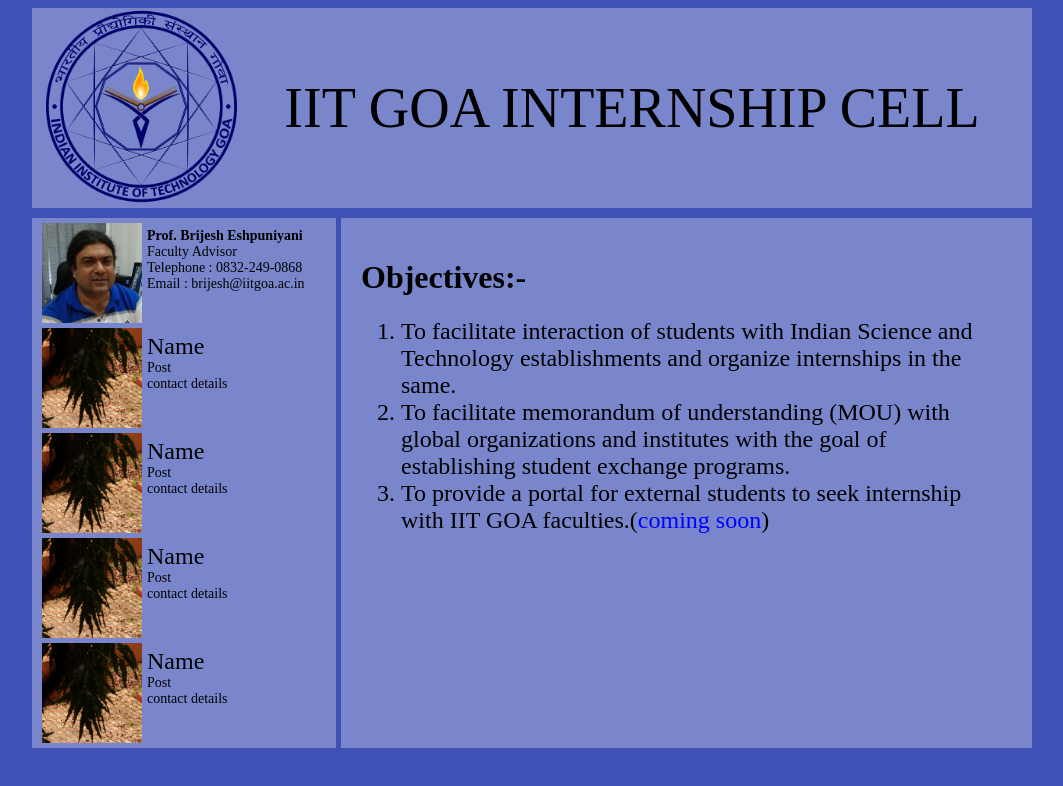
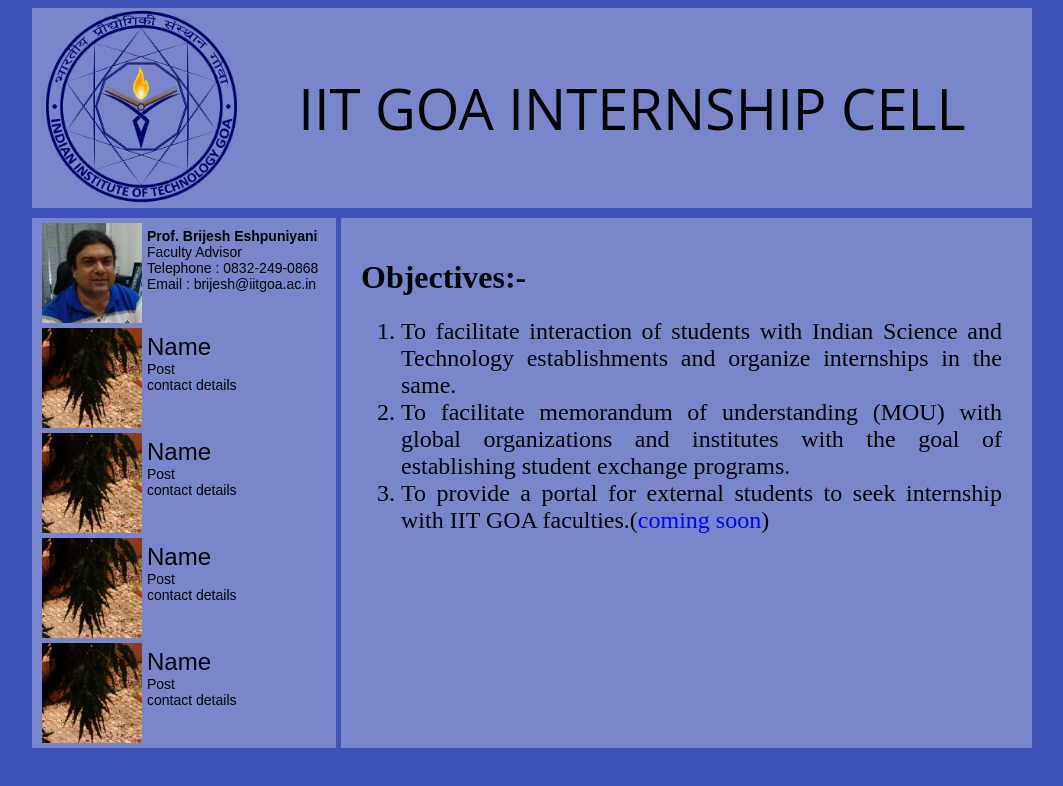
Before and after one commit to shivamiitgoa/shivamiitgoa.github.io, a plain HTML site: page 1.html in a window 1280 px wide. Shown: the whole page, without its empty margins (108-1171 px from the left). Drawn offline with Linux system fonts and the light colour scheme.

Commit message:
Update style1.css

```diff
--- a/style1.css
+++ b/style1.css
@@ -34,6 +34,7 @@
 	font-size: 350%;
 	vertical-align: middle;
 	text-align: center;
+	font-family: 'Open Sans', sans-serif;
 }
 .main{
 	margin-top: 10px;
@@ -45,6 +46,7 @@
 }
 .members_area{
 	width: 30%;
+	font-family: 'Montserrat', sans-serif;
 }
 .each_member{
 	width: 100%;
@@ -67,6 +69,8 @@
 	width: 70%;
 	border-left: 5px solid #3F51B5;
 	padding: 20px;
+	text-align: justify;
+	font-family: 'Roboto Slab', serif;
 }
 .objective li{
 	font-size: 24px;
```
